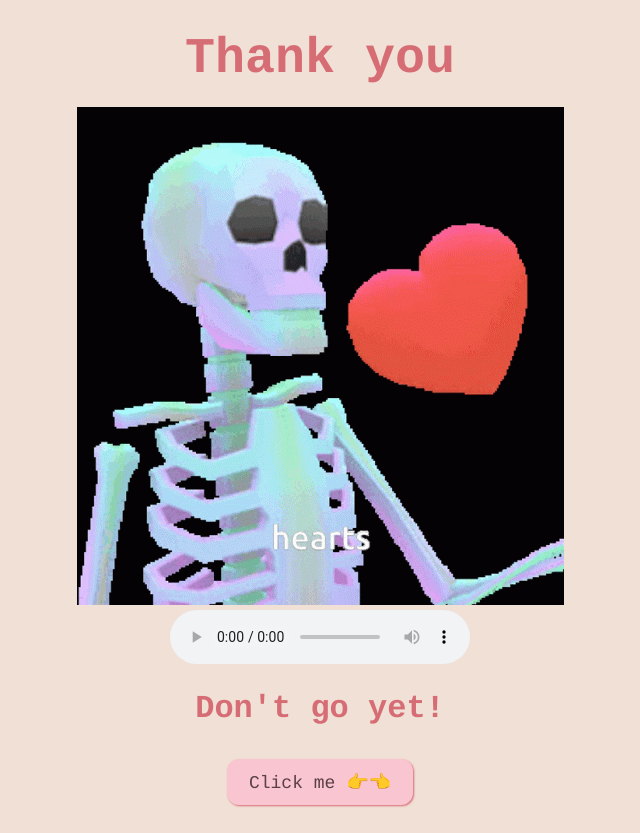
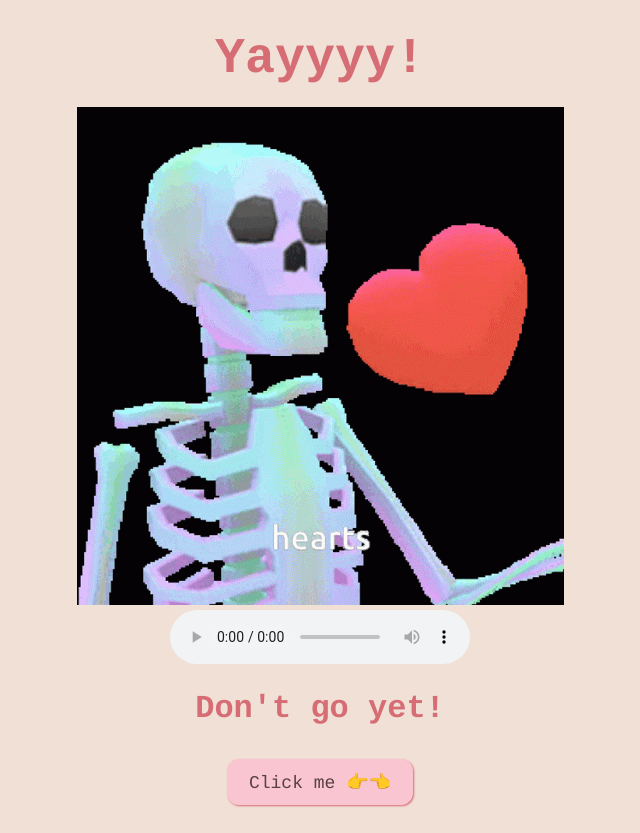
Before and after one commit to benexbones/FOR-OLI, a plain HTML site: page thankyou.html in a window 1280 px wide. Shown: the whole page, without its empty margins (320-960 px from the left). Drawn offline with Linux system fonts and the light colour scheme.

Commit message:
Update thankyou.html

```diff
--- a/thankyou.html
+++ b/thankyou.html
@@ -7,7 +7,7 @@
     <link rel="stylesheet" href="css/lastpage.css" />
   </head>
   <body>
-    <div id="thankyou"><b>Thank you</b></div>
+    <div id="thankyou"><b>Yayyyy!</b></div>
 
     <img id="rizz" src="animated-skeleton-juggling-hearts-20gagpnbmhx95yvu.gif" alt="rizzler god" class="responsive" />
     <br />
```
